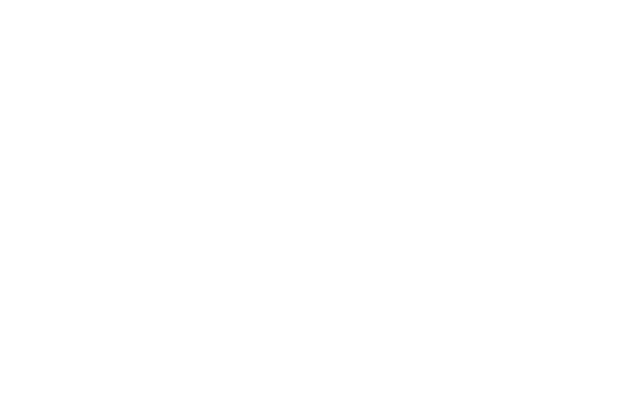
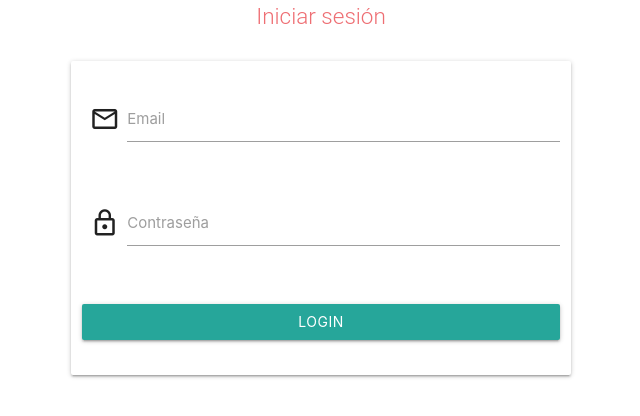
Before and after one commit to AutomatedRaid/server_festival, an Angular app in the folder frontend/: page /login in a window 1280 px wide. Before the commit this address led to /. Shown: the top 416 px of the page, without its empty margins (319-959 px from the left). Built offline with nearby package versions, Linux system fonts and the light colour scheme.

Commit message:
Login creado

```diff
--- a/frontend/src/app/app-routing.module.ts
+++ b/frontend/src/app/app-routing.module.ts
@@ -3,6 +3,7 @@
 import {HomeComponent} from "./components/home/home.component";
 import {ActuacionComponent} from "./components/actuacion/actuacion.component";
 import {TallerComponent} from "./components/taller/taller.component";
+import {LoginComponent} from "./components/login/login.component";
 
 const routes: Routes = [
   {
@@ -29,6 +30,11 @@
     path:'taller/:id',
     pathMatch: 'full',
     component: TallerComponent
+  },
+  {
+    path:'login',
+    pathMatch: 'full',
+    component: LoginComponent
   }
 ];
 
--- a/frontend/src/app/app.module.ts
+++ b/frontend/src/app/app.module.ts
@@ -8,13 +8,15 @@
 import {FormsModule} from "@angular/forms";
 import { TallerComponent } from './components/taller/taller.component';
 import {HttpClientModule} from "@angular/common/http";
+import { LoginComponent } from './components/login/login.component';
 
 @NgModule({
   declarations: [
     AppComponent,
     HomeComponent,
     ActuacionComponent,
-    TallerComponent
+    TallerComponent,
+    LoginComponent
   ],
   imports: [
     BrowserModule,
--- /dev/null
+++ b/frontend/src/app/components/login/login.component.css
@@ -0,0 +1,47 @@
+html,
+body {
+  height: 100%;
+}
+html {
+  display: table;
+  margin: auto;
+}
+body {
+  display: table-cell;
+  vertical-align: middle;
+  background: #4ECDC4;
+}
+
+#login-page {
+  width: 500px;
+}
+
+.card {
+  /*      position: absolute;
+       left: 50%;
+       top: 50%;
+       -moz-transform: translate(-50%, -50%)
+       -webkit-transform: translate(-50%, -50%)
+       -ms-transform: translate(-50%, -50%)
+       -o-transform: translate(-50%, -50%)
+       transform: translate(-50%, -50%); */
+}
+
+.container {
+  height: 200px;
+  position: relative;
+}
+
+.vertical-center {
+  margin: 0;
+  position: absolute;
+  top: 50%;
+  -ms-transform: translateY(-50%);
+  transform: translateY(-50%);
+}
+
+.iniciar{
+  color: #ee6e73;
+  font-weight: 300;
+  font-family: "Roboto", sans-serif;
+}
--- /dev/null
+++ b/frontend/src/app/components/login/login.component.html
@@ -0,0 +1,30 @@
+<div class="center-align" style="vertical-align: middle;">
+  <div style="font-size: 1.5em; margin-bottom: 20px; " class="iniciar">Iniciar sesión</div>
+  <div id="login-page" class="row container">
+    <div class="col s12 z-depth-6 card-panel">
+      <form class="login-form">
+        <div class="row">
+        </div>
+        <div class="row">
+          <div class="input-field col s12">
+            <i class="material-icons prefix">mail_outline</i>
+            <input class="validate" id="email" type="email">
+            <label for="email" data-error="wrong" data-success="right">Email</label>
+          </div>
+        </div>
+        <div class="row">
+          <div class="input-field col s12">
+            <i class="material-icons prefix">lock_outline</i>
+            <input id="password" type="password">
+            <label for="password">Contraseña</label>
+          </div>
+        </div>
+        <div class="row">
+          <div class="input-field col s12">
+            <a href="#" class="btn waves-effect waves-light col s12">Login</a>
+          </div>
+        </div>
+      </form>
+    </div>
+  </div>
+</div>
--- /dev/null
+++ b/frontend/src/app/components/login/login.component.ts
@@ -0,0 +1,15 @@
+import { Component, OnInit } from '@angular/core';
+
+@Component({
+  selector: 'app-login',
+  templateUrl: './login.component.html',
+  styleUrls: ['./login.component.css']
+})
+export class LoginComponent implements OnInit {
+
+  constructor() { }
+
+  ngOnInit(): void {
+  }
+
+}
--- a/frontend/src/app/services/evento.service.ts
+++ b/frontend/src/app/services/evento.service.ts
@@ -8,8 +8,8 @@
 })
 export class EventoService {
 
-  URL_API_ADMIN = 'http://45.84.0.19:3000/api/adminapp';
-  URL_API_EVENT = 'http://45.84.0.19:3000/api/eventapp';
+  URL_API_ADMIN = 'http://localhost:3000/api/adminapp';
+  URL_API_EVENT = 'http://localhost:3000/api/eventapp';
 
   constructor(private http: HttpClient) {
   }
--- a/frontend/src/index.html
+++ b/frontend/src/index.html
@@ -2,7 +2,7 @@
 <html lang="en">
 <head>
   <meta charset="utf-8">
-  <title>Frontend</title>
+  <title>Web administración</title>
   <base href="/">
   <meta name="viewport" content="width=device-width, initial-scale=1">
   <link rel="icon" type="image/x-icon" href="favicon.ico">
```
Also changed, not shown: 2 other files (tests, documents, lock files or other folders).
